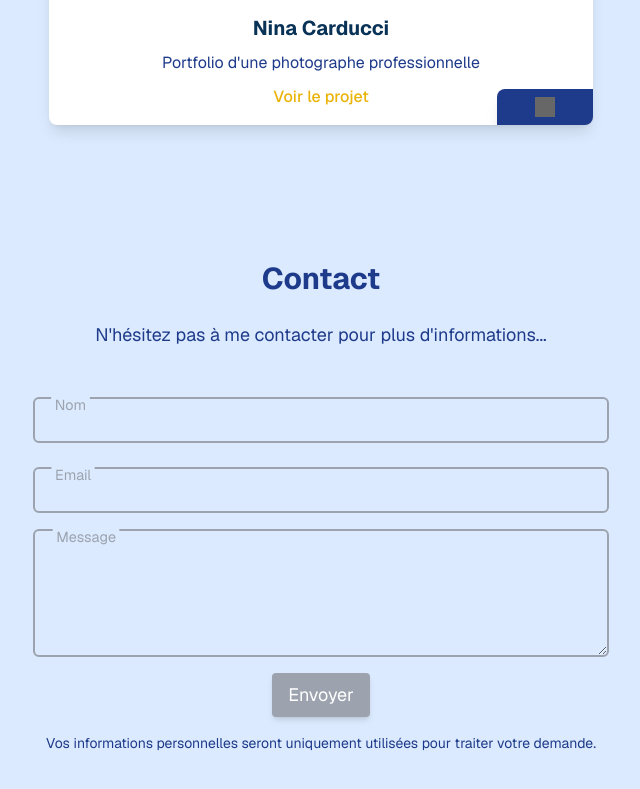
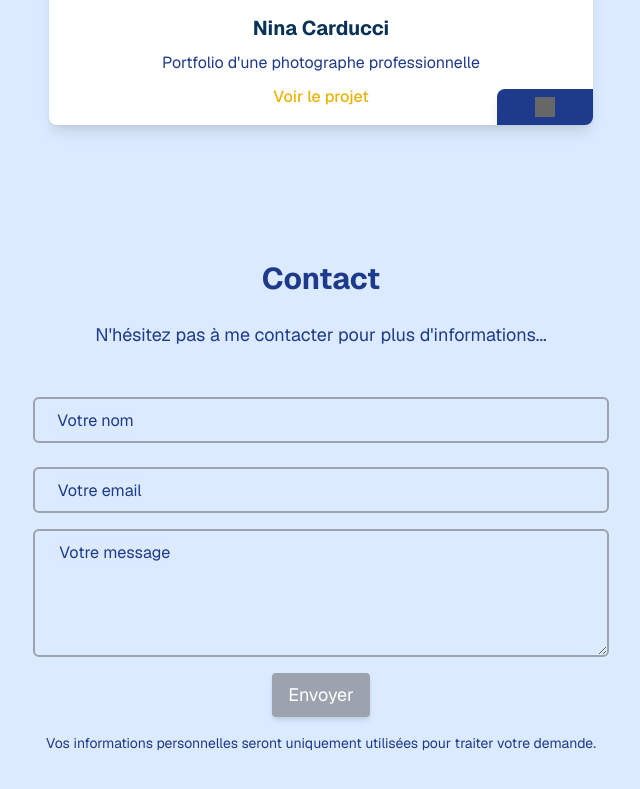
Before and after one commit to SanCo21/My-Portfolio, a Next.js app: page / in a window 1280 px wide. Shown: the part 3865-4654 px from the top of the page, without its empty margins (447-1087 px from the left). Built offline with nearby package versions, Linux system fonts and the light colour scheme; grey boxes are pictures that could not be loaded.

Commit message:
fix accessibilty in formContact

```diff
--- a/src/app/components/contactForm.js
+++ b/src/app/components/contactForm.js
@@ -1,194 +1,5 @@
-// import { useState } from "react";
 
-// const ContactForm = ({ lang }) => {
-//   const [name, setName] = useState('');
-//   const [email, setEmail] = useState('');
-//   const [message, setMessage] = useState('');
-//   const [confirmationMessage, setConfirmationMessage] = useState('');
-//   const [showConfirmation, setShowConfirmation] = useState(false);
-//   const [errors, setErrors] = useState({});
-//   const [isLoading, setIsLoading] = useState(false);
-//   const [isFormValid, setIsFormValid] = useState(false);
-
-//   const emailRegex = /^[^\s@]+@[^\s@]+\.[^\s@]+$/;
-
-//   const validateField = (fieldName, value) => {
-//     const newErrors = { ...errors };
-
-//     if (fieldName === 'name') {
-//       if (!value) {
-//         newErrors.name = lang === "fr" ? "Veuillez saisir votre nom" : "Please enter your name";
-//       } else {
-//         delete newErrors.name;
-//       }
-//     }
-
-//     if (fieldName === 'email') {
-//       if (!value) {
-//         newErrors.email = lang === "fr" ? "Veuillez saisir votre adresse email" : "Please enter your email address";
-//       } else if (!emailRegex.test(value)) {
-//         newErrors.email = lang === "fr" ? "Adresse email invalide" : "Invalid email address";
-//       } else {
-//         delete newErrors.email;
-//       }
-//     }
-
-//     if (fieldName === 'message') {
-//       if (!value) {
-//         newErrors.message = lang === "fr" ? "Veuillez saisir votre message" : "Please enter your message";
-//       } else {
-//         delete newErrors.message;
-//       }
-//     }
-
-//     setErrors(newErrors);
-//     checkFormValidity(newErrors);
-//   };
-
-//   const checkFormValidity = (newErrors) => {
-//     const isValid = Object.keys(newErrors).length === 0 && name && email && message;
-//     setIsFormValid(isValid);
-//   };
-
-//   const handleBlur = (fieldName, value) => {
-//     validateField(fieldName, value);
-//   };
-
-//   const handleSubmit = async (e) => {
-//     e.preventDefault();
-
-//     if (!isFormValid) {
-//       setShowConfirmation(false);
-//       return;
-//     }
-
-//     setIsLoading(true);
-
-//     // Send the form data to the server
-//     await fetch('https://formspree.io/f/mgvejwjb', {
-//       method: 'POST',
-//       headers: {
-//         'Content-Type': 'application/json',
-//       },
-//       body: JSON.stringify({
-//         name,
-//         email,
-//         message,
-//       }),
-//     });
-
-//     setIsLoading(false);
-
-//     // Reset  the form fields
-//     setName('');
-//     setEmail('');
-//     setMessage('');
-//     setErrors({});
-//     setIsFormValid(false);
-
-//     // Display the confirmation message
-//     setConfirmationMessage(lang === 'fr' ? 'Merci, votre message a été envoyé !' : 'Thank you, your message has been sent!');
-//     setShowConfirmation(true);
-
-//     // Hide the confirmation message after 5 seconds
-//     setTimeout(() => {
-//       setShowConfirmation(false);
-//     }, 5000);
-//   };
-
-//   return (
-//     <div className="mt-10 flex max-w-xl justify-center mx-auto w-full">
-//       <form
-//         onSubmit={handleSubmit}
-//         noValidate
-//         className="space-y-4 w-full"
-//       >
-//         <div className="flex flex-col">
-//           <label
-//             htmlFor="name"
-//             className="mb-1 text-lg font-medium text-primary text-left"
-//           >
-//             {lang === "fr" ? "Nom" : "Name"}
-//           </label>
-//           <input
-//             type="text"
-//             id="name"
-//             name="name"
-//             value={name}
-//             onChange={(e) => setName(e.target.value)}
-//             onBlur={(e) => handleBlur('name', e.target.value)}
-//             className={`p-2 border rounded focus:outline-none focus:border-blue-500 ${
-//               errors.name ? 'border-red-500' : 'border-gray-300'
-//             }`}
-//           />
-//           {errors.name && <p className="text-red-500 text-sm mt-1">{errors.name}</p>}
-//         </div>
-//         <div className="flex flex-col">
-//           <label
-//             htmlFor="email"
-//             className="mb-1 text-lg font-medium text-primary text-left"
-//           >
-//             {lang === "fr" ? "Email" : "Email"}
-//           </label>
-//           <input
-//             type="email"
-//             id="email"
-//             name="email"
-//             value={email}
-//             onChange={(e) => setEmail(e.target.value)}
-//             onBlur={(e) => handleBlur('email', e.target.value)}
-//             className={`p-2 border rounded focus:outline-none focus:border-blue-500 ${
-//               errors.email ? 'border-red-500' : 'border-gray-300'
-//             }`}
-//           />
-//           {errors.email && <p className="text-red-500 text-sm mt-1">{errors.email}</p>}
-//         </div>
-//         <div className="flex flex-col">
-//           <label
-//             htmlFor="message"
-//             className="mb-1 text-lg font-medium text-primary text-left"
-//           >
-//             {lang === "fr" ? "Message" : "Message"}
-//           </label>
-//           <textarea
-//             id="message"
-//             name="message"
-//             value={message}
-//             onChange={(e) => setMessage(e.target.value)}
-//             onBlur={(e) => handleBlur('message', e.target.value)}
-//             className={`p-2 border rounded focus:outline-none focus:border-blue-500 h-32 ${
-//               errors.message ? 'border-red-500' : 'border-gray-300'
-//             }`}
-//           ></textarea>
-//           {errors.message && <p className="text-red-500 text-sm mt-1">{errors.message}</p>}
-//         </div>
-//         <div>
-//           <button
-//             type="submit"
-//             disabled={!isFormValid || isLoading}
-//             className={`px-4 py-2 ${isFormValid ? 'bg-primary hover:bg-accent' : 'bg-gray-400'} text-white text-lg rounded focus:outline-none focus:ring-2 focus:ring-blue-500 shadow-md transition-transform transform hover:scale-105`}
-//           >
-//             {isLoading ? (lang === "fr" ? "Envoi en cours..." : "Sending...") : (lang === "fr" ? "Envoyer" : "Send")}
-//           </button>
-//         </div>
-//         {confirmationMessage && !isLoading && (
-//           <div className={`mt-4 p-2 bg-accent text-primary rounded ${showConfirmation ? 'fade-in' : 'fade-out'}`}>
-//             {confirmationMessage}
-//           </div>
-//         )}
-//         <div className="mb-4">
-//           <p className="text-sm text-primary">
-//             Vos informations personnelles seront uniquement utilisées pour traiter votre demande.{" "}
-//           </p>
-//         </div>
-//       </form>
-//     </div>
-//   );
-// };
-
-// export default ContactForm;
-
-import { useState, useEffect, useCallback } from "react";
+import { useState, useEffect } from "react";
 
 const ContactForm = ({ lang }) => {
   const [name, setName] = useState("");
@@ -349,9 +160,9 @@ const ContactForm = ({ lang }) => {
           )}
           <label
             htmlFor="name"
-            className="absolute left-4 -top-2 text-gray-500 text-md bg-secondary px-1 transition-all duration-300 transform -translate-y-1/2 scale-90 peer-focus:top-0 peer-focus:left-4 peer-focus:text-blue-500 peer-focus:text-sm peer-focus:bg-secondary peer-focus:px-1 peer-placeholder-shown:text-gray-400 peer-placeholder-shown:top-2 peer-placeholder-shown:left-4"
+            className="absolute left-4 -top-0.5 text-gray-600 text-md bg-secondary px-1 transition-all duration-300 transform -translate-y-1/2 scale-90 peer-focus:top-0 peer-focus:left-4 peer-focus:text-blue-500 peer-focus:text-sm peer-focus:bg-secondary peer-focus:px-1 peer-placeholder-shown:text-primary text-lg peer-placeholder-shown:top-6 peer-placeholder-shown:left-4"
           >
-            {lang === "fr" ? "Nom" : "Name"}
+            {lang === "fr" ? "Votre nom" : "Your name"}
           </label>
         </div>
         <div className="relative mb-6">
@@ -372,9 +183,9 @@ const ContactForm = ({ lang }) => {
           )}
           <label
             htmlFor="email"
-            className="absolute left-4 -top-2 text-gray-500 text-md bg-secondary px-1 transition-all duration-300 transform -translate-y-1/2 scale-90 peer-focus:top-0 peer-focus:left-4 peer-focus:text-blue-500 peer-focus:text-sm peer-focus:bg-secondary peer-focus:px-1 peer-placeholder-shown:text-gray-400 peer-placeholder-shown:top-2 peer-placeholder-shown:left-4"
+            className="absolute left-4 -top-0.5 text-gray-600 text-md bg-secondary px-1 transition-all duration-300 transform -translate-y-1/2 scale-90 peer-focus:top-0 peer-focus:left-4 peer-focus:text-blue-500 peer-focus:text-sm peer-focus:bg-secondary peer-focus:px-1 peer-placeholder-shown:text-primary text-lg peer-placeholder-shown:top-6 peer-placeholder-shown:left-4"
           >
-            {lang === "fr" ? "Email" : "Email"}
+            {lang === "fr" ? "Votre email" : "Your email"}
           </label>
         </div>
         <div className="relative mb-6">
@@ -394,9 +205,9 @@ const ContactForm = ({ lang }) => {
           )}
           <label
             htmlFor="message"
-            className="absolute left-4 -top-2 text-gray-500 text-md bg-secondary px-1 transition-all duration-300 transform -translate-y-1/2 scale-90 peer-focus:top-0 peer-focus:left-4 peer-focus:text-blue-500 peer-focus:text-sm peer-focus:bg-secondary peer-focus:px-1 peer-placeholder-shown:text-gray-400 peer-placeholder-shown:top-2 peer-placeholder-shown:left-4"
+            className="absolute left-4 -top-0.5 text-gray-600 text-md bg-secondary px-1 transition-all duration-300 transform -translate-y-1/2 scale-90 peer-focus:top-0 peer-focus:left-4 peer-focus:text-blue-500 peer-focus:text-sm peer-focus:bg-secondary peer-focus:px-1 peer-placeholder-shown:text-primary text-lg peer-placeholder-shown:top-6 peer-placeholder-shown:left-4"
           >
-            {lang === "fr" ? "Message" : "Message"}
+            {lang === "fr" ? "Votre message" : "Your message"}
           </label>
         </div>
         <div>
```
